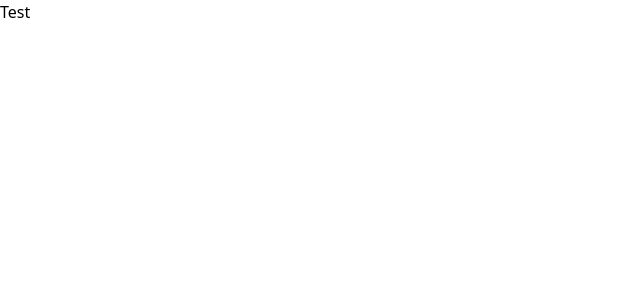
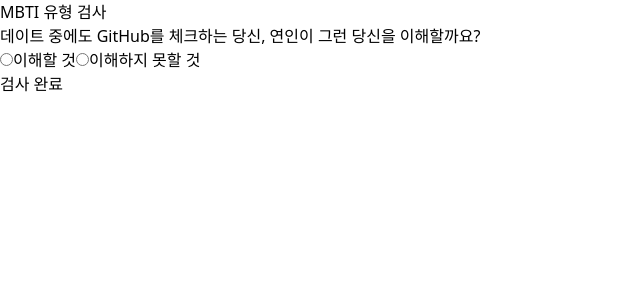
Before and after one commit to kjjyyy01/16-types, a React (Vite) app: page /test in a window 1280 px wide. Shown: the top 300 px of the page, without its empty margins (0-640 px from the left). Built offline with nearby package versions, Linux system fonts and the light colour scheme.

Commit message:
#1 - Structure: test, results 페이지 기본 구조

```diff
--- a/src/pages/Results.jsx
+++ b/src/pages/Results.jsx
@@ -1,5 +1,20 @@
 const Results = () => {
-  return <div>Results</div>;
+  return (
+    <div>
+      <h1>모든 검사 결과</h1>
+      <ul>
+        <li>
+          <h2>ISTJ</h2>
+          <p>
+            ISTJ, Lorem ipsum dolor sit amet consectetur adipisicing elit. Exercitationem unde neque quisquam ad aut
+            odit vitae animi. Officia aut tempora fugiat placeat, eius, ea, atque cumque nemo veniam rerum consequatur.
+          </p>
+          <button>공개로 전환</button>
+          <button>삭제</button>
+        </li>
+      </ul>
+    </div>
+  );
 };
 
 export default Results;
--- a/src/pages/Test.jsx
+++ b/src/pages/Test.jsx
@@ -1,5 +1,23 @@
 const Test = () => {
-  return <div>Test</div>;
+  return (
+    <div>
+      <h1>MBTI 유형 검사</h1>
+      <ul>
+        <li>
+          <p>데이트 중에도 GitHub를 체크하는 당신, 연인이 그런 당신을 이해할까요?</p>
+          <label htmlFor="top-radio">
+            <input type="radio" name="understanding" id="top-radio" />
+            이해할 것
+          </label>
+          <label htmlFor="bottom-radio">
+            <input type="radio" name="understanding" id="bottom-radio" />
+            이해하지 못할 것
+          </label>
+        </li>
+      </ul>
+      <button>검사 완료</button>
+    </div>
+  );
 };
 
 export default Test;
```
